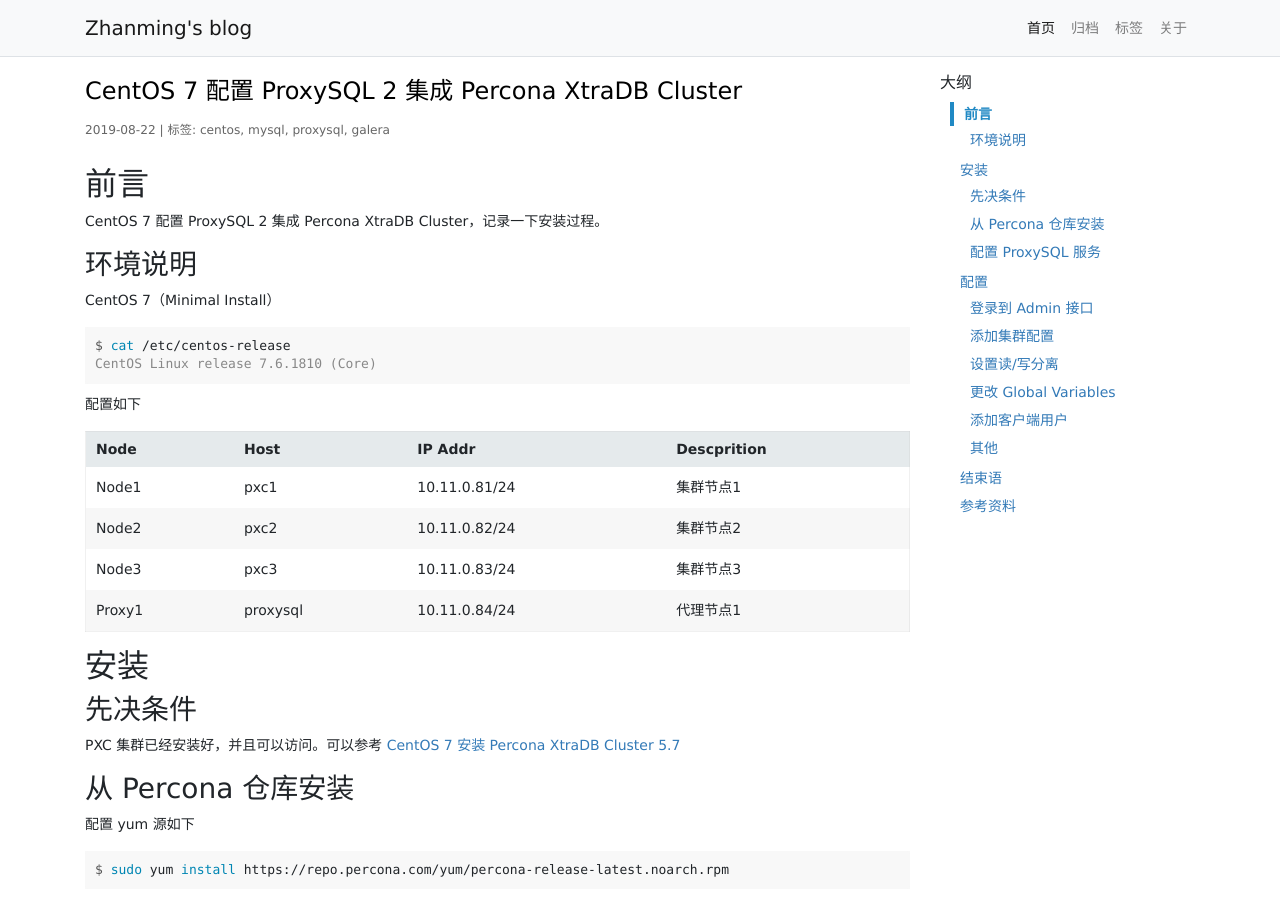
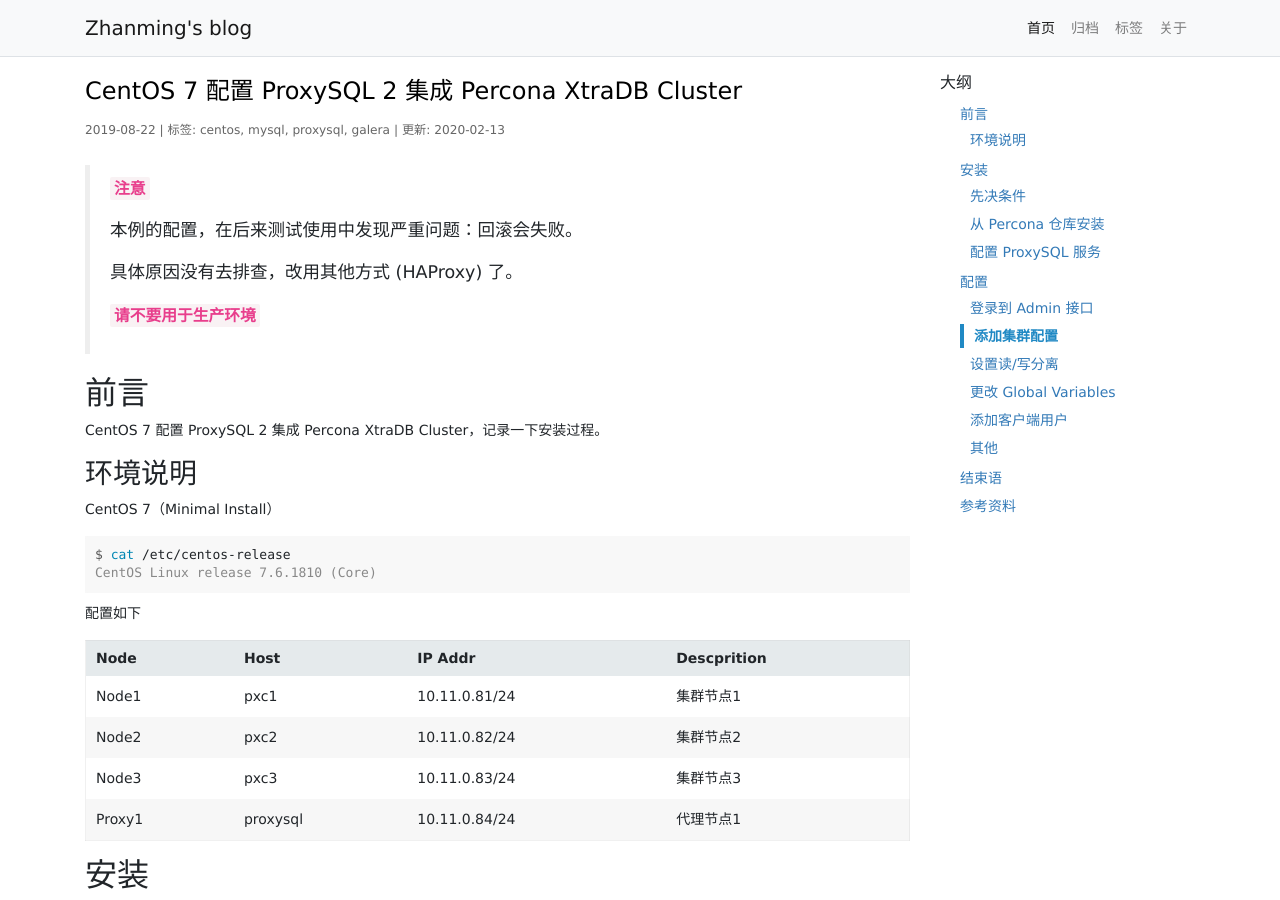
Before and after one commit to zhanming/zhanming.github.com, a Jekyll site: the page built from _posts/2019-08-22-how-to-install-and-config-proxysql-2-on-centos-7.markdown, in a window 1280 px wide and 900 px high. Built offline with Jekyll 4.4.1, drawn with Linux system fonts in a browser that asks for light colours; comment, search, counter and statistics services are not loaded.

Commit message:
add a warnning comment.

```diff
--- a/_posts/2019-08-22-how-to-install-and-config-proxysql-2-on-centos-7.markdown
+++ b/_posts/2019-08-22-how-to-install-and-config-proxysql-2-on-centos-7.markdown
@@ -1,11 +1,22 @@
 ---
 layout: post
+update: 2020-02-13
 title: CentOS 7 配置 ProxySQL 2 集成 Percona XtraDB Cluster
 categories: [Linux]
 tags: [centos, mysql, proxysql, galera]
 summary: CentOS 7 配置 ProxySQL 2 集成 Percona XtraDB Cluster，记录一下安装过程。
 ---
+
+> **`注意`**
+>
+> 本例的配置，在后来测试使用中发现严重问题：回滚会失败。
+>
+> 具体原因没有去排查，改用其他方式 (HAProxy) 了。
+>
+> **`请不要用于生产环境`**
+
 ## 前言
+
 CentOS 7 配置 ProxySQL 2 集成 Percona XtraDB Cluster，记录一下安装过程。
 
 ### 环境说明
```
